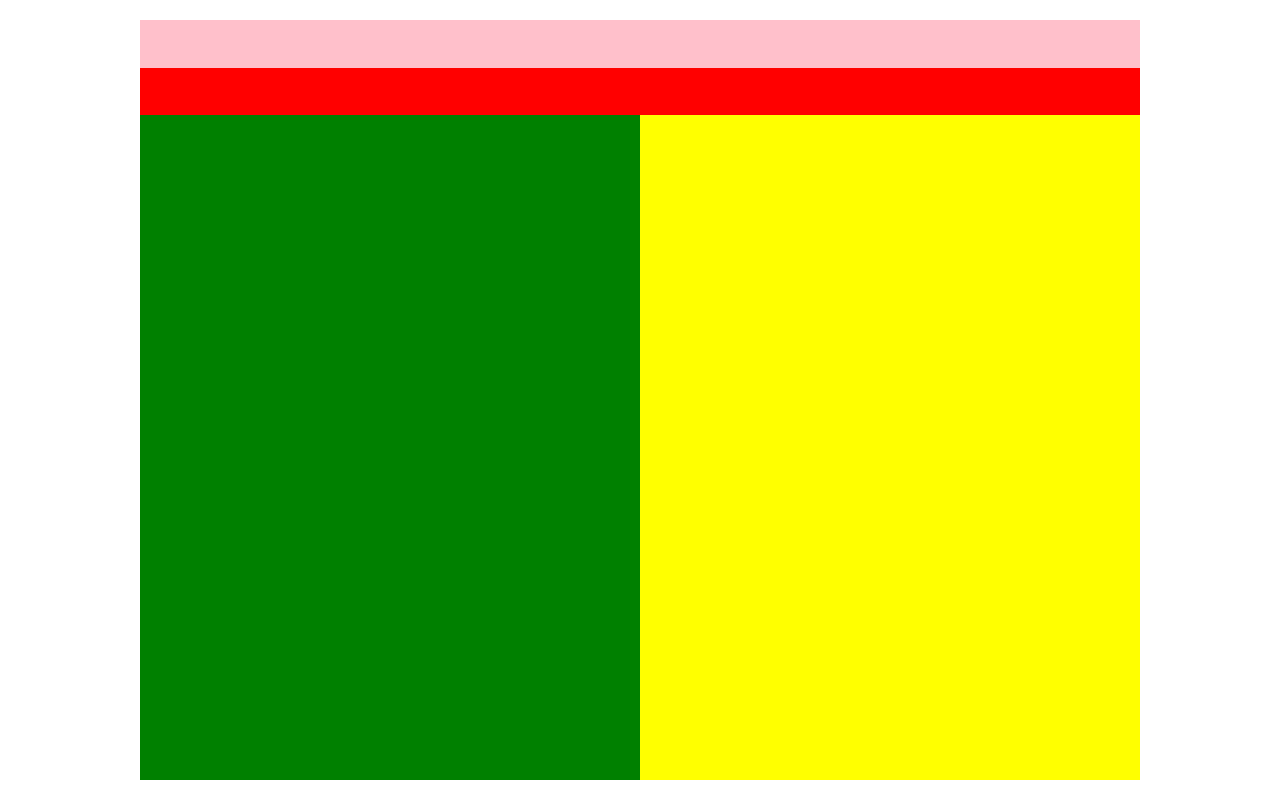
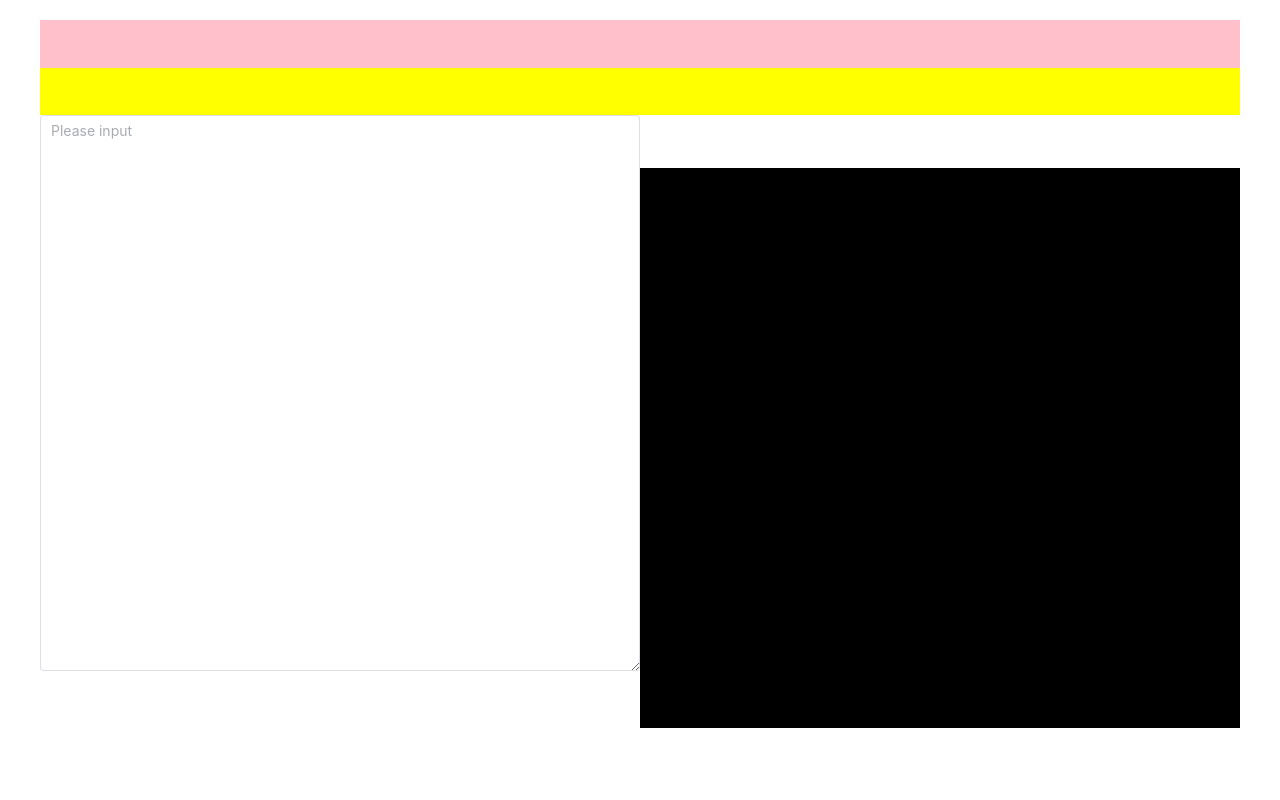
Before and after one commit to namewyf/MiniMarkDownEditor, a Vue app: page / in a window 1280 px wide. Built offline with nearby package versions, Linux system fonts and the light colour scheme; the HTML template or start-up script is replaced by a standard one.

Commit message:
fix:输入框预览框demo

```diff
--- a/src/App.vue
+++ b/src/App.vue
@@ -1,17 +1,26 @@
 <template>
   <div class="root">
     <div class="config"></div>
-    <div class="top"></div>
+    <div class="top">
+    </div>
     <div class="content">
-      <div class="left"></div>
-      <div class="right"></div>
+      <div class="left">
+        <el-input v-model="textarea" style="width: 100%" :rows="26" type="textarea" placeholder="Please input" />
+      </div>
+      <div class="right">
+        <span>
+          {{ textarea }}
+
+        </span>
+      </div>
     </div>
   </div>
 </template>
 
 <script lang="ts" setup>
 import { ref } from "vue"
-
+import { Link, Delete, Edit, Search, Share, Upload } from '@element-plus/icons-vue'
+const textarea = ref(``)
 </script>
 
 <style scoped>
@@ -23,36 +32,38 @@ import { ref } from "vue"
   width: 100vw;
   height: 100vh;
   padding: 20px;
+  background-color: white;
 
   .config {
-    width: 1000px;
+    width: 1200px;
     height: 50px;
     background-color: pink;
   }
 
   .top {
-    width: 1000px;
+    width: 1200px;
     height: 50px;
-    background-color: red;
+    background-color: yellow;
   }
 
   .content {
     display: flex;
     justify-content: center;
     align-items: center;
-    width: 1000px;
+    width: 1200px;
     height: 700px;
 
     .left {
       width: 50%;
       height: 100%;
-      background-color: green;
     }
 
     .right {
-      width: 50%;
-      height: 100%;
-      background-color: yellow;
+      white-space: pre-line;
+      width: 600px;
+      height: 560px;
+      overflow: scroll;
+      background-color: black;
     }
   }
 }
--- a/src/main.ts
+++ b/src/main.ts
@@ -1,11 +1,13 @@
 import './assets/main.css'
 
 import { createApp } from 'vue'
+import ElementPlus from 'element-plus'
+import 'element-plus/dist/index.css'
 import App from './App.vue'
 import router from './router'
 
 const app = createApp(App)
 
 app.use(router)
-
+app.use(ElementPlus, { size: 'large', zIndex: 3000 })
 app.mount('#app')
```
